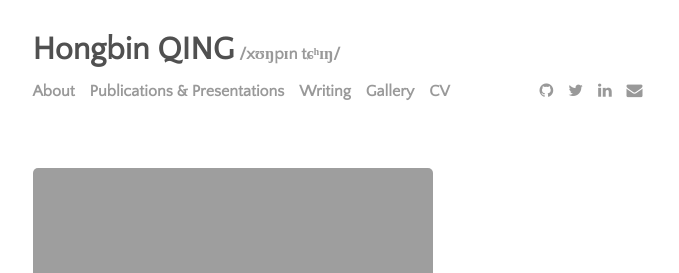
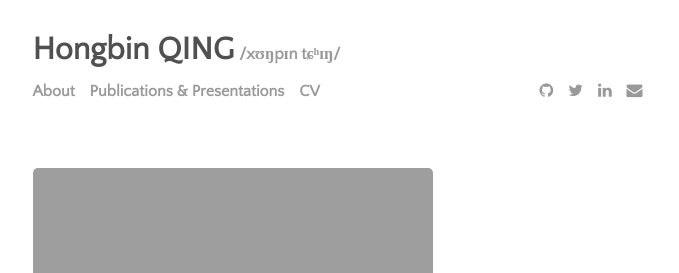
Before and after one commit to hongbinqing/hongbinqing.github.io, a Jekyll site: the page built from index.html, in a window 1280 px wide. Shown: the top 273 px of the page, without its empty margins (300-979 px from the left). Built offline with Jekyll 4.4.1, drawn with Linux system fonts in a browser that asks for light colours; the list of posts is cut into pages by our own code.

Commit message:
Update settings.yml

```diff
--- a/_data/settings.yml
+++ b/_data/settings.yml
@@ -9,8 +9,8 @@ google-ID: ' '
 menu:
 - {name: 'About',   url: 'about.html'}
 - {name: 'Publications & Presentations', url: 'publications.html'}
-- {name: 'Writing', url: 'writing.html'}
-- {name: 'Gallery', url: 'gallery.html'}
+#- {name: 'Writing', url: 'writing.html'}
+#- {name: 'Gallery', url: 'gallery.html'}
 - {name: 'CV', url: 'cv.html'}
 
 # Available social icons are powered by Font Awesome, so you can use any icon that they offer
```
